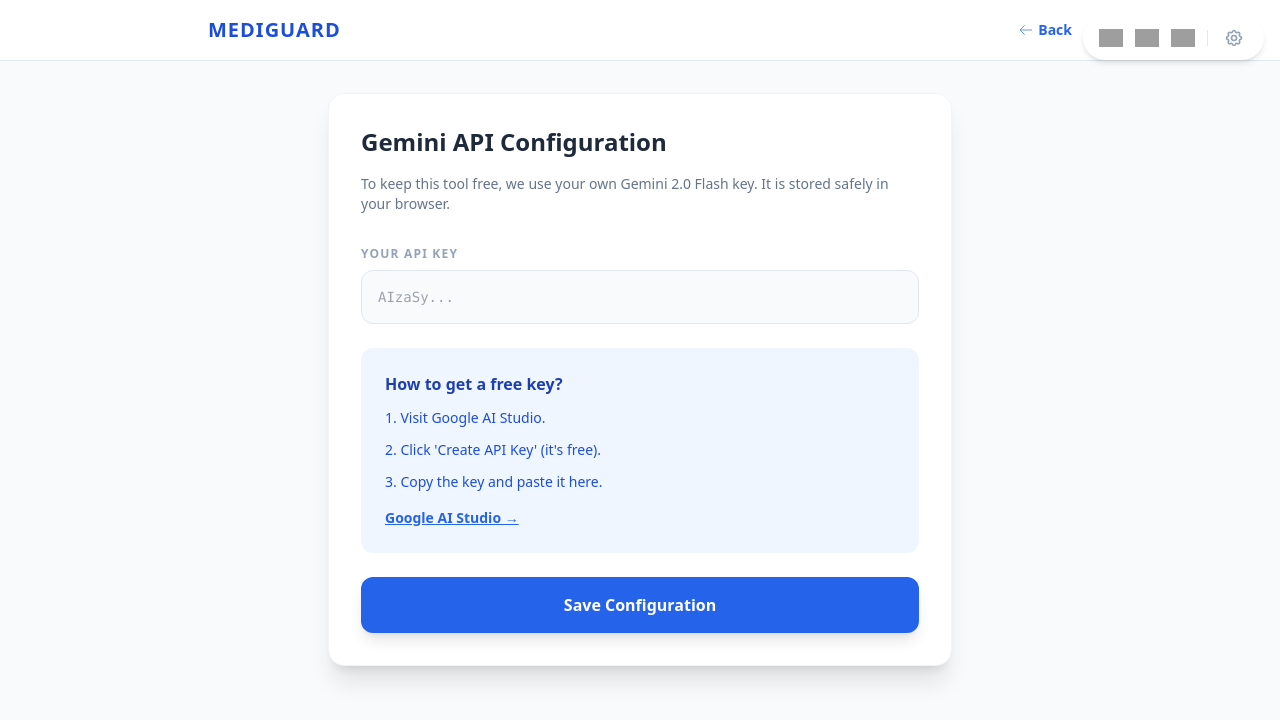
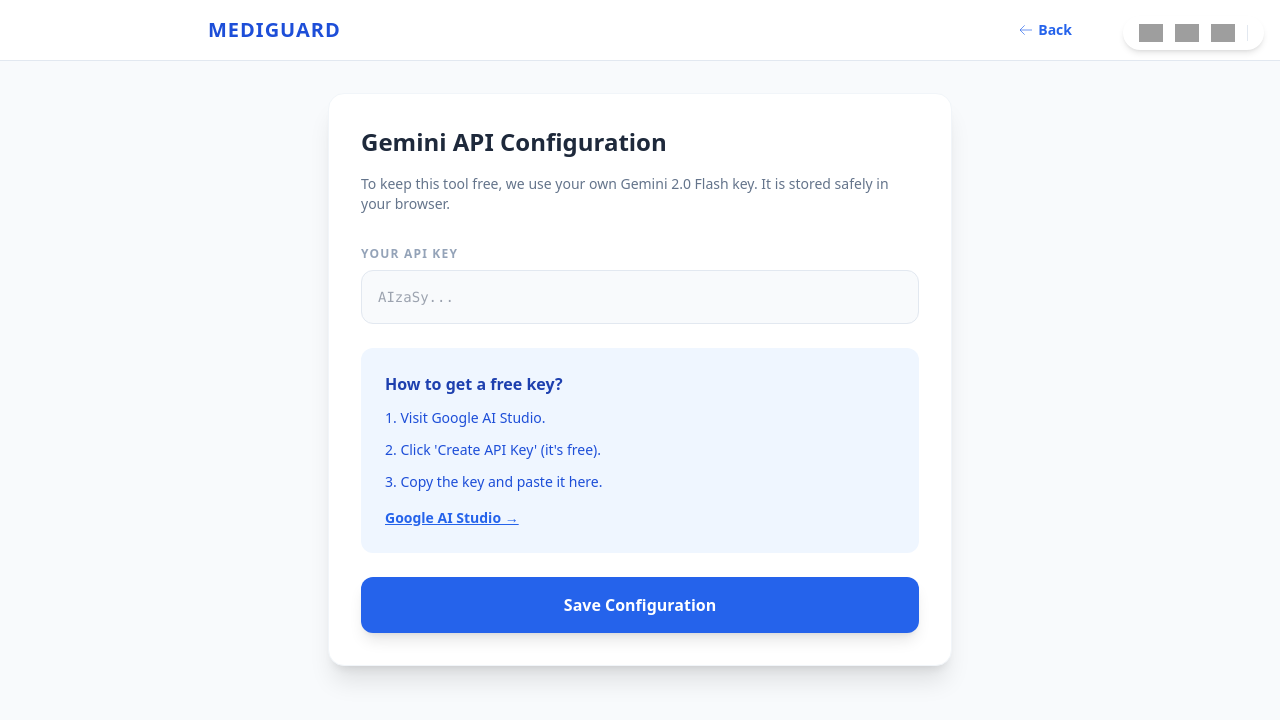
Before and after one commit to Evaristomontano/MediGuard, a plain HTML site: page settings.html in a window 1280 px wide. Drawn offline with nearby package versions, Linux system fonts and the light colour scheme; grey boxes are pictures that could not be loaded.

```diff
--- a/settings.html
+++ b/settings.html
@@ -59,12 +59,6 @@
 
     <div class="w-px h-4 bg-slate-200 mx-1"></div>
 
-    <a href="/settings" class="p-1 hover:rotate-45 transition-transform text-slate-400 hover:text-blue-600" title="API Settings">
-        <svg xmlns="http://www.w3.org/2000/svg" class="h-5 w-5" fill="none" viewBox="0 0 24 24" stroke="currentColor">
-            <path stroke-linecap="round" stroke-linejoin="round" stroke-width="2" d="M10.325 4.317c.426-1.756 2.924-1.756 3.35 0a1.724 1.724 0 002.573 1.066c1.543-.94 3.31.826 2.37 2.37a1.724 1.724 0 001.065 2.572c1.756.426 1.756 2.924 0 3.35a1.724 1.724 0 00-1.066 2.573c.94 1.543-.826 3.31-2.37 2.37a1.724 1.724 0 00-2.572 1.065c-.426 1.756-2.924 1.756-3.35 0a1.724 1.724 0 00-2.573-1.066c-1.543.94-3.31-.826-2.37-2.37a1.724 1.724 0 00-1.065-2.572c-1.756-.426-1.756-2.924 0-3.35a1.724 1.724 0 001.066-2.573c-.94-1.543.826-3.31 2.37-2.37.996.608 2.296.07 2.572-1.065z" />
-            <path stroke-linecap="round" stroke-linejoin="round" stroke-width="2" d="M15 12a3 3 0 11-6 0 3 3 0 016 0z" />
-        </svg>
-    </a>
 </div>
     <main class="max-w-2xl mx-auto px-6 pb-20">
         <section class="bg-white rounded-2xl shadow-xl p-8 mb-8 border border-slate-100">
```
